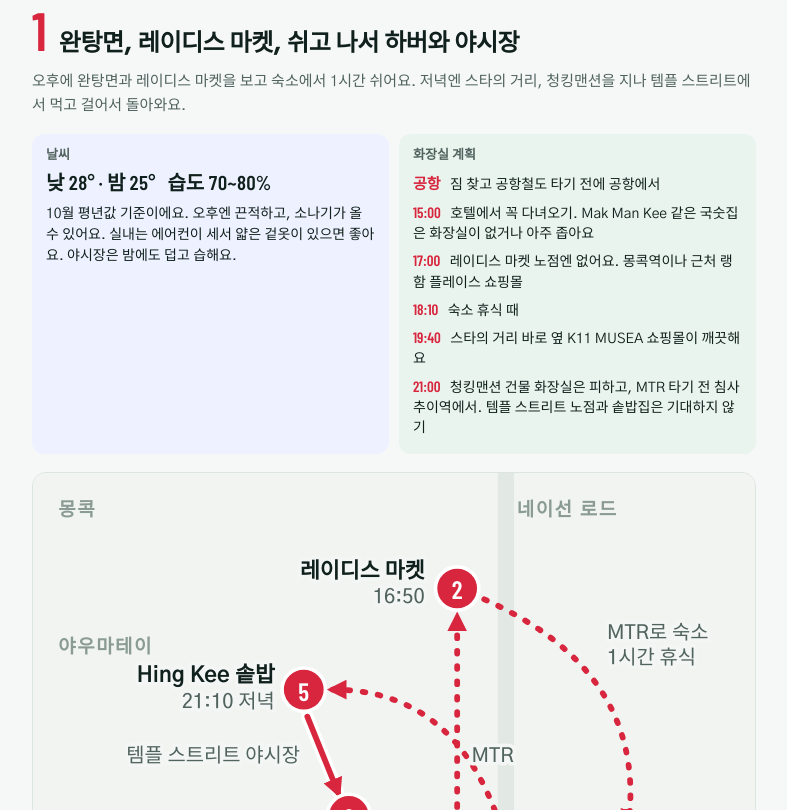
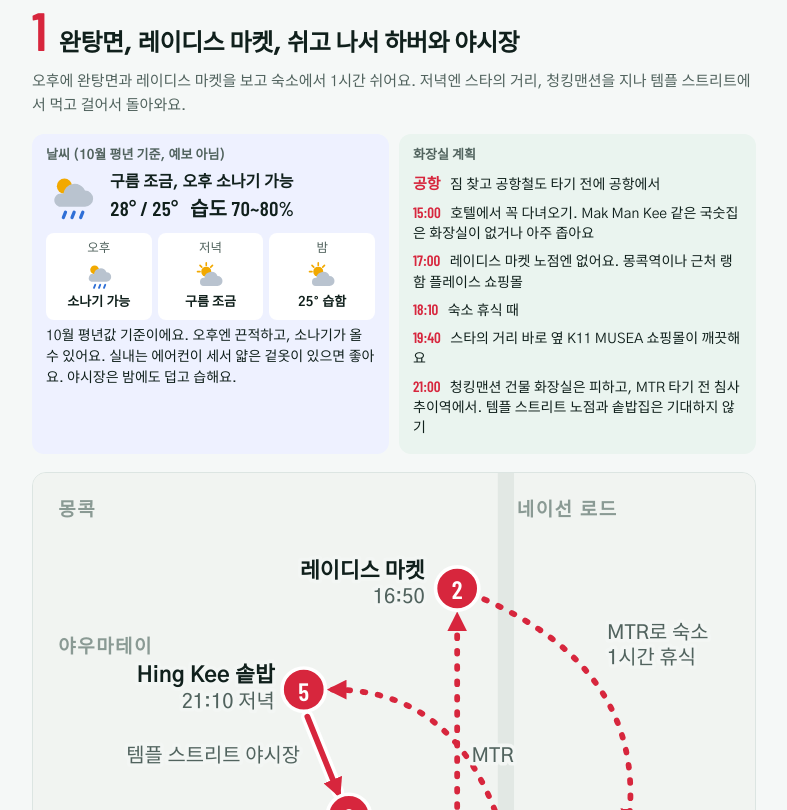
Before and after one commit to ghlee3401/travel2, a plain HTML site: page index.html in a window 1280 px wide. Shown: the part 830-1640 px from the top of the page, without its empty margins (246-1033 px from the left). Drawn offline with nearby package versions, Linux system fonts and the light colour scheme.

Commit message:
날씨에 맑음·구름·소나기 아이콘 추가
일자별 대표 하늘 아이콘과 시간대별(오전/오후/저녁) 작은 아이콘.
10월 평년 기준이라 예보가 아님을 표시. 캐시 버전 v9.

Co-Authored-By: Claude Opus 5.5 <noreply@anthropic.com>
Claude-Session: https://claude.ai/code/session_01EoGM9A9zeLnYAZgyHFJxHU

```diff
--- a/index.html
+++ b/index.html
@@ -17,16 +17,16 @@
 :root{
   --paper:#F5F8F7; --card:#FFFFFF; --ink:#10201C; --sub:#51635E; --line:#DCE5E2;
   --ferry:#0B5D4B; --d1:#D7263D; --d2:#1F5FBF; --d3:#0B7A4B; --amber:#F2A900; --amber-bg:#FFF6DC;
-  --wait-bg:#EEF1FF; --wait-ink:#33408F; --rest-bg:#EAF4EF;
+  --wait-bg:#EEF1FF; --wait-ink:#33408F; --wx-cloud:#B9C3CF; --wx-rain:#2F6FD6; --rest-bg:#EAF4EF;
   --map-land:#F1F4F1; --map-sea:#CFE0EA; --map-hill:#D6E5CF; --map-road:#E2E8E4; --map-ink:#10201C; --map-sub:#51635E; --map-halo:#F3F6F4;
   --font-body:'Gothic A1','Apple SD Gothic Neo','Malgun Gothic',sans-serif;
   --font-num:'Barlow Condensed','Arial Narrow',sans-serif;
   box-sizing:border-box; padding-top:env(safe-area-inset-top,0px); padding-bottom:env(safe-area-inset-bottom,0px);
 }
 @media (prefers-color-scheme:dark){
-  :root:not([data-theme="light"]){--paper:#0E1614;--card:#16211E;--ink:#EAF1EF;--sub:#9DB0AA;--line:#27352F;--ferry:#4FC3A6;--d1:#FF6B7D;--d2:#7FB0FF;--d3:#5CD69C;--amber-bg:#33290A;--wait-bg:#1E2440;--wait-ink:#B9C2FF;--rest-bg:#18302A;color-scheme:dark}
+  :root:not([data-theme="light"]){--paper:#0E1614;--card:#16211E;--ink:#EAF1EF;--sub:#9DB0AA;--line:#27352F;--ferry:#4FC3A6;--d1:#FF6B7D;--d2:#7FB0FF;--d3:#5CD69C;--amber-bg:#33290A;--wait-bg:#1E2440;--wait-ink:#B9C2FF;--wx-cloud:#8C98A6;--wx-rain:#7FB0FF;--rest-bg:#18302A;color-scheme:dark}
 }
-:root[data-theme="dark"]{--paper:#0E1614;--card:#16211E;--ink:#EAF1EF;--sub:#9DB0AA;--line:#27352F;--ferry:#4FC3A6;--d1:#FF6B7D;--d2:#7FB0FF;--d3:#5CD69C;--amber-bg:#33290A;--wait-bg:#1E2440;--wait-ink:#B9C2FF;--rest-bg:#18302A;color-scheme:dark}
+:root[data-theme="dark"]{--paper:#0E1614;--card:#16211E;--ink:#EAF1EF;--sub:#9DB0AA;--line:#27352F;--ferry:#4FC3A6;--d1:#FF6B7D;--d2:#7FB0FF;--d3:#5CD69C;--amber-bg:#33290A;--wait-bg:#1E2440;--wait-ink:#B9C2FF;--wx-cloud:#8C98A6;--wx-rain:#7FB0FF;--rest-bg:#18302A;color-scheme:dark}
 *{box-sizing:border-box}
 html{scroll-padding-top:calc(env(safe-area-inset-top,0px) + 64px);scroll-behavior:smooth}
 @media (prefers-reduced-motion:reduce){html{scroll-behavior:auto}}
@@ -113,6 +113,13 @@ footer{padding-block:26px 40px;color:var(--sub);font-size:13px}
 .wx b,.wc b{display:block;font-size:13px;color:var(--sub);margin-bottom:4px}
 .wxv{display:inline-block;font-family:var(--font-num);font-weight:600;font-size:20px;line-height:1.2;margin-right:12px;font-variant-numeric:tabular-nums}
 .wx p{margin:6px 0 0;line-height:1.5}
+.wxtop{display:flex;align-items:center;gap:12px}
+.wxtop svg{width:52px;height:52px;flex:none}
+.wxsky{display:block;font-weight:700;font-size:16px}
+.wxparts{display:grid;grid-template-columns:repeat(3,minmax(0,1fr));gap:6px;margin-top:10px;text-align:center}
+.wxparts div{background:var(--card);border-radius:8px;padding:6px 4px;font-size:12.5px;color:var(--sub)}
+.wxparts svg{width:30px;height:30px;display:block;margin:2px auto}
+.wxparts b{display:block;color:var(--ink);font-size:13px;margin:0}
 .wc ul{margin:0;padding:0;list-style:none}
 .wc li{padding:3px 0;line-height:1.45}
 .wc em{font-style:normal;font-family:var(--font-num);font-weight:600;font-size:15px;color:var(--c);margin-right:6px}
@@ -121,6 +128,11 @@ footer{padding-block:26px 40px;color:var(--sub);font-size:13px}
 </style>
 </head>
 <body>
+<svg width="0" height="0" style="position:absolute" aria-hidden="true">
+  <symbol id="i-sun" viewBox="0 0 48 48"><circle cx="24" cy="24" r="9" fill="var(--amber)"></circle><g stroke="var(--amber)" stroke-width="3" stroke-linecap="round"><path d="M24 5v6M24 37v6M5 24h6M37 24h6M10.6 10.6l4.2 4.2M33.2 33.2l4.2 4.2M10.6 37.4l4.2-4.2M33.2 14.8l4.2-4.2"></path></g></symbol>
+  <symbol id="i-partly" viewBox="0 0 48 48"><circle cx="18" cy="17" r="8" fill="var(--amber)"></circle><g stroke="var(--amber)" stroke-width="2.6" stroke-linecap="round"><path d="M18 3v4M4 17h4M8 7l2.8 2.8M28 7l-2.8 2.8"></path></g><path d="M14 40h22a8 8 0 0 0 0-16 11 11 0 0 0-21 3 6.5 6.5 0 0 0-1 13z" fill="var(--wx-cloud)"></path></symbol>
+  <symbol id="i-shower" viewBox="0 0 48 48"><circle cx="17" cy="14" r="7" fill="var(--amber)"></circle><path d="M12 33h24a7.5 7.5 0 0 0 0-15 10.5 10.5 0 0 0-20 3 6 6 0 0 0-4 12z" fill="var(--wx-cloud)"></path><g stroke="var(--wx-rain)" stroke-width="3" stroke-linecap="round"><path d="M18 38l-2 5M26 38l-2 5M34 38l-2 5"></path></g></symbol>
+</svg>
 
 <div class="wrap">
 <header class="top">
@@ -152,7 +164,7 @@ footer{padding-block:26px 40px;color:var(--sub);font-size:13px}
   <p class="lead">오후에 완탕면과 레이디스 마켓을 보고 숙소에서 1시간 쉬어요. 저녁엔 스타의 거리, 청킹맨션을 지나 템플 스트리트에서 먹고 걸어서 돌아와요.</p>
 
   <div class="daybox">
-    <div class="wx"><b>날씨</b><span class="wxv">낮 28° · 밤 25°</span><span class="wxv">습도 70~80%</span><p>10월 평년값 기준이에요. 오후엔 끈적하고, 소나기가 올 수 있어요. 실내는 에어컨이 세서 얇은 겉옷이 있으면 좋아요. 야시장은 밤에도 덥고 습해요.</p></div>
+    <div class="wx"><b>날씨 (10월 평년 기준, 예보 아님)</b><div class="wxtop"><svg role="img" aria-label="구름 조금, 오후 소나기 가능"><use href="#i-shower"></use></svg><div><span class="wxsky">구름 조금, 오후 소나기 가능</span><span class="wxv">28° / 25°</span><span class="wxv">습도 70~80%</span></div></div><div class="wxparts"><div>오후<svg aria-hidden="true"><use href="#i-shower"></use></svg><b>소나기 가능</b></div><div>저녁<svg aria-hidden="true"><use href="#i-partly"></use></svg><b>구름 조금</b></div><div>밤<svg aria-hidden="true"><use href="#i-partly"></use></svg><b>25° 습함</b></div></div><p>10월 평년값 기준이에요. 오후엔 끈적하고, 소나기가 올 수 있어요. 실내는 에어컨이 세서 얇은 겉옷이 있으면 좋아요. 야시장은 밤에도 덥고 습해요.</p></div>
     <div class="wc"><b>화장실 계획</b><ul>
       <li><em>공항</em> 짐 찾고 공항철도 타기 전에 공항에서</li>
       <li><em>15:00</em> 호텔에서 꼭 다녀오기. Mak Man Kee 같은 국숫집은 화장실이 없거나 아주 좁아요</li>
@@ -262,7 +274,7 @@ footer{padding-block:26px 40px;color:var(--sub);font-size:13px}
   <p class="lead">아침 딤섬을 먹고 숙소에서 1시간 채비한 뒤 홍콩섬으로 건너가요. 피크는 일몰에 맞춰 1시간 남짓만 있고, 내려와서 바로 저녁이에요.</p>
 
   <div class="daybox">
-    <div class="wx"><b>날씨</b><span class="wxv">시내 낮 28°</span><span class="wxv">피크 일몰 무렵 2~3° 더 낮음</span><span class="wxv">습도 70~80%</span><p>10월 평년값 기준이에요. 낮에 줄 서는 시간이 길어 땀이 나요. 피크는 바람이 세서 해 지면 서늘하니 얇은 겉옷을 챙기고, 구름이 끼면 야경이 안 보일 수 있어요. 아침에 날씨 앱으로 피크 쪽 시야를 확인하세요.</p></div>
+    <div class="wx"><b>날씨 (10월 평년 기준, 예보 아님)</b><div class="wxtop"><svg role="img" aria-label="대체로 맑음, 구름 조금"><use href="#i-partly"></use></svg><div><span class="wxsky">대체로 맑음, 구름 조금</span><span class="wxv">28° / 24°</span><span class="wxv">습도 70~80%</span></div></div><div class="wxparts"><div>오전<svg aria-hidden="true"><use href="#i-sun"></use></svg><b>맑음</b></div><div>오후<svg aria-hidden="true"><use href="#i-partly"></use></svg><b>구름 조금</b></div><div>피크 일몰<svg aria-hidden="true"><use href="#i-partly"></use></svg><b>2~3° 낮고 바람</b></div></div><p>10월 평년값 기준이에요. 낮에 줄 서는 시간이 길어 땀이 나요. 피크는 바람이 세서 해 지면 서늘하니 얇은 겉옷을 챙기고, 구름이 끼면 야경이 안 보일 수 있어요. 아침에 날씨 앱으로 피크 쪽 시야를 확인하세요.</p></div>
     <div class="wc"><b>화장실 계획</b><ul>
       <li><em>10:10</em> 숙소 채비 시간에. 딤섬집 화장실은 좁고 줄이 있어요</li>
       <li><em>11:25</em> 센트럴역(환승역)에서 내리면서</li>
@@ -393,7 +405,7 @@ footer{padding-block:26px 40px;color:var(--sub);font-size:13px}
   <p class="lead">16:00 비행기라 12:30까지 공항에 도착해요. 3시간 넘게 여유를 둬서 공항에서 점심을 먹어도 됩니다.</p>
 
   <div class="daybox">
-    <div class="wx"><b>날씨</b><span class="wxv">아침 24~26°</span><span class="wxv">습도 75~85%</span><p>10월 평년값 기준이에요. 아침이라 걷기 무난하지만 습도는 높아요. 초이홍 아파트는 그늘이 적어 모자가 있으면 좋아요. 비가 오면 초이홍을 빼고 공항에 일찍 가세요.</p></div>
+    <div class="wx"><b>날씨 (10월 평년 기준, 예보 아님)</b><div class="wxtop"><svg role="img" aria-label="대체로 맑음"><use href="#i-partly"></use></svg><div><span class="wxsky">대체로 맑음</span><span class="wxv">26° / 24°</span><span class="wxv">습도 75~85%</span></div></div><div class="wxparts"><div>아침<svg aria-hidden="true"><use href="#i-partly"></use></svg><b>구름 조금</b></div><div>오전<svg aria-hidden="true"><use href="#i-sun"></use></svg><b>맑음</b></div><div>공항<svg aria-hidden="true"><use href="#i-partly"></use></svg><b>구름 조금</b></div></div><p>10월 평년값 기준이에요. 아침이라 걷기 무난하지만 습도는 높아요. 초이홍 아파트는 그늘이 적어 모자가 있으면 좋아요. 비가 오면 초이홍을 빼고 공항에 일찍 가세요.</p></div>
     <div class="wc"><b>화장실 계획</b><ul>
       <li><em>07:45</em> 체크아웃 전 호텔에서</li>
       <li><em>09:00</em> Kam Wah Cafe엔 없다고 보고, 프린스에드워드역(환승역)에서 MTR 타기 전에</li>
--- a/sw.js
+++ b/sw.js
@@ -1,5 +1,5 @@
 /* 홍콩 여행앱 service worker — offline cache-first */
-var CACHE = "hk-trip-v8";
+var CACHE = "hk-trip-v9";
 var ASSETS = [
   "./",
   "./index.html",
```
